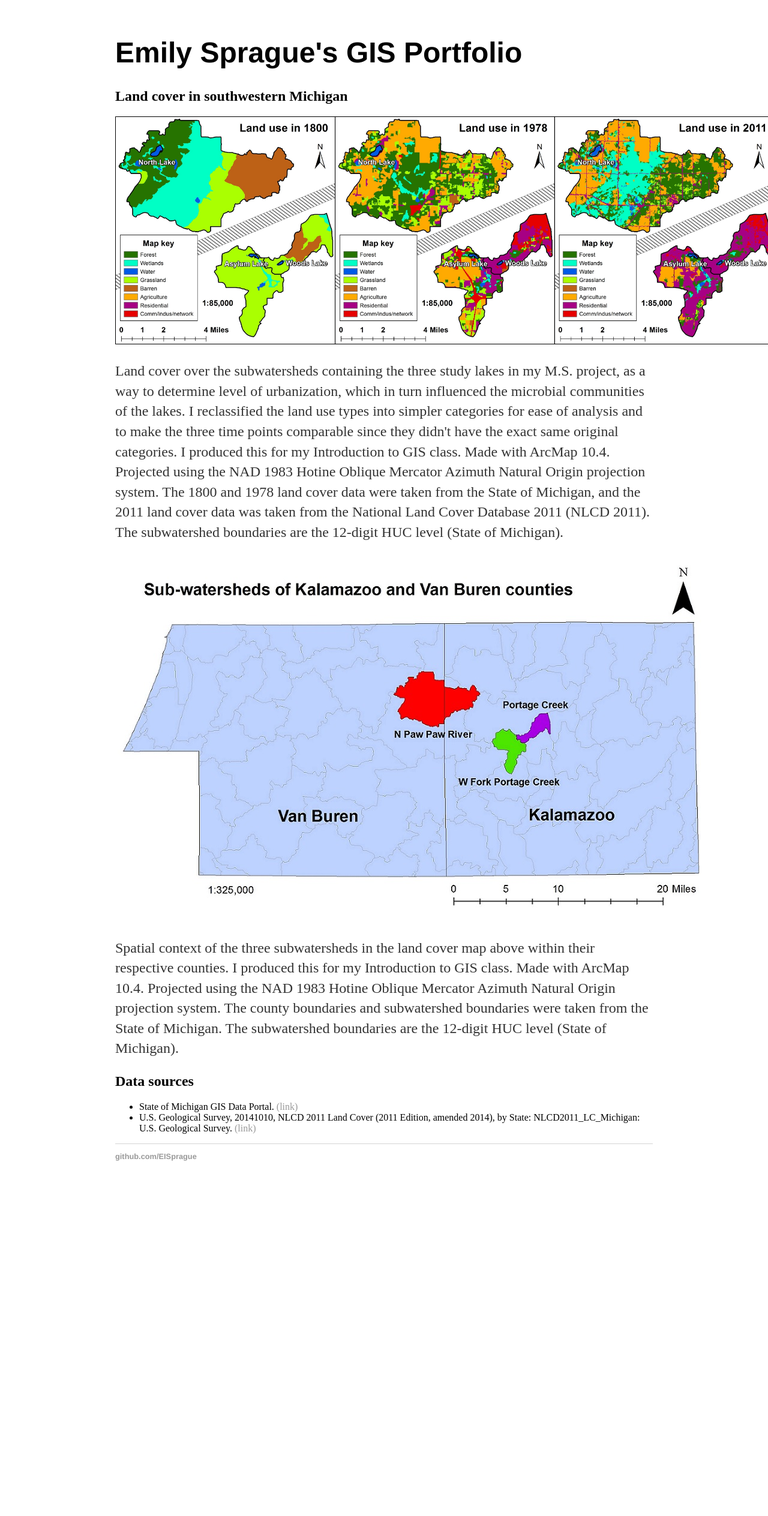
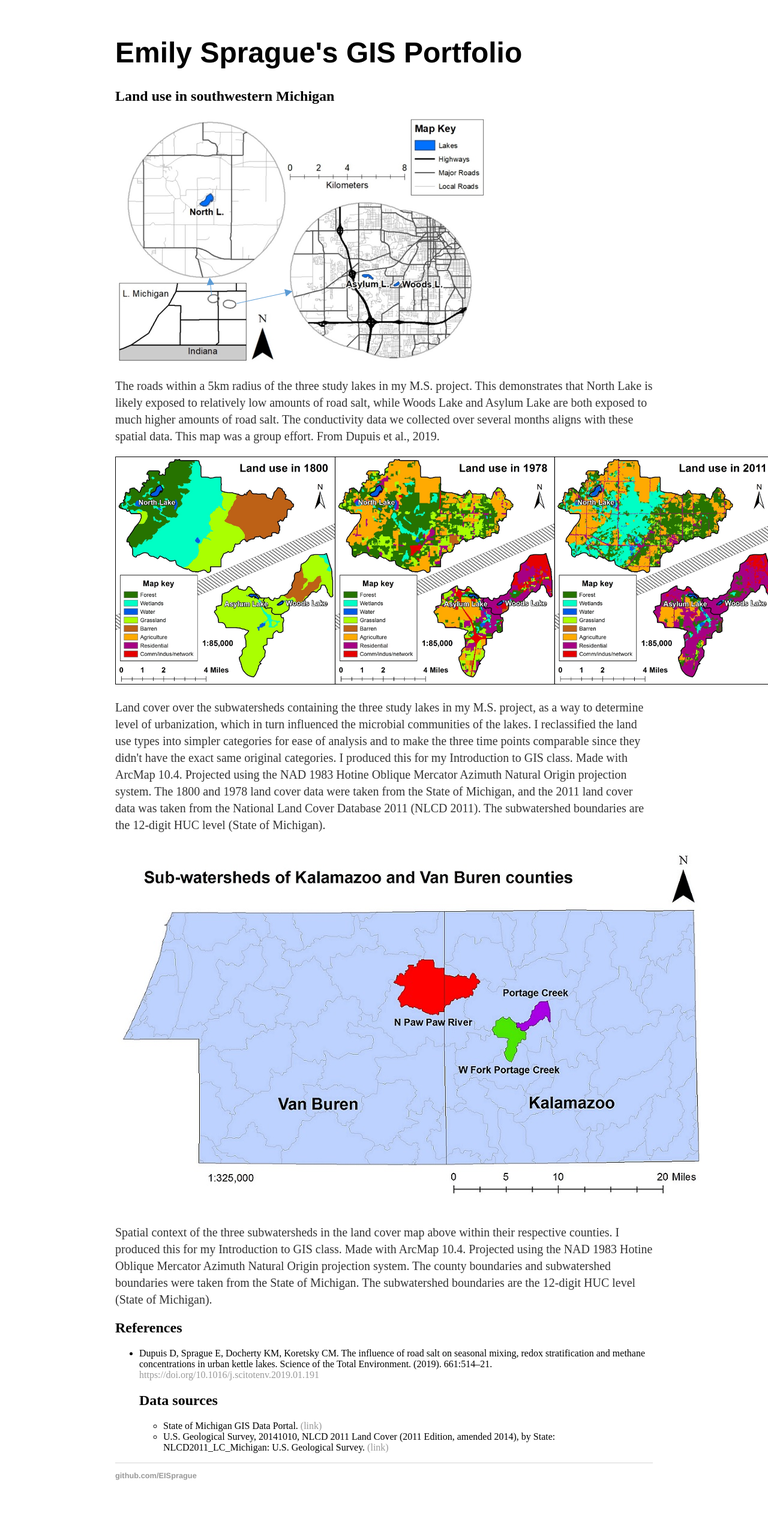
Before and after one commit to EISprague/EISprague.github.io, a Jekyll site: the page built from index.html, in a window 1280 px wide. Shown: the whole page at 60% size. Built offline with Jekyll 4.4.1, drawn with Linux system fonts in a browser that asks for light colours; before the commit the page ends 1995 px from its top, so only the background shows below that.

Commit message:
Un-commenting the Dupuis map

```diff
--- a/css/main.css
+++ b/css/main.css
@@ -24,7 +24,7 @@ h1 {
     font-family:'Helvetica', 'Arial', 'Sans-Serif';
 }
 p {
-    font-size: 1.5em;
+    font-size: 1.25em;
     line-height: 1.4em;
     color: #333;
 }
--- a/index.html
+++ b/index.html
@@ -4,8 +4,12 @@ title: Emily Sprague's Portfolio
 ---
 <div class="blurb">
 	<h1>Emily Sprague's GIS Portfolio</h1>
-	<h2>Land cover in southwestern Michigan</h2>
-</div>
+	</div>
+<h2>Land use in southwestern Michigan</h2>
+<div class="map with caption">
+	<img src="./maps/Road boundaries.png" alt="Roads 5km buffer" width=618>
+	<p>The roads within a 5km radius of the three study lakes in my M.S. project. This demonstrates that North Lake is likely exposed to relatively low amounts of road salt, while Woods Lake and Asylum Lake are both exposed to much higher amounts of road salt. The conductivity data we collected over several months aligns with these spatial data. This map was a group effort. From Dupuis et al., 2019.</p>
+	</div>
 <div class="map with caption">
 	<img src="./maps/Land use 3 time points.png" alt="Land cover watershed map" width=1100>
 	<p>Land cover over the subwatersheds containing the three study lakes in my M.S. project, as a way to determine level of urbanization, which in turn influenced the microbial communities of the lakes. I reclassified the land use types into simpler categories for ease of analysis and to make the three time points comparable since they didn't have the exact same original categories. I produced this for my Introduction to GIS class. Made with ArcMap 10.4. Projected using the NAD 1983 Hotine Oblique Mercator Azimuth Natural Origin projection system. The 1800 and 1978 land cover data were taken from the State of Michigan, and the 2011 land cover data was taken from the National Land Cover Database 2011 (NLCD 2011). The subwatershed boundaries are the 12-digit HUC level (State of Michigan).</p>
@@ -14,14 +18,10 @@ title: Emily Sprague's Portfolio
 	<img src="./maps/Both counties.jpg" alt="Watersheds in counties" width=1000>
 	<p>Spatial context of the three subwatersheds in the land cover map above within their respective counties. I produced this for my Introduction to GIS class. Made with ArcMap 10.4. Projected using the NAD 1983 Hotine Oblique Mercator Azimuth Natural Origin projection system. The county boundaries and subwatershed boundaries were taken from the State of Michigan. The subwatershed boundaries are the 12-digit HUC level (State of Michigan).</p>
 </div>
-<!--<div class="map with caption">
-	<img src="./maps/Road boundaries.png" alt="Roads 5km buffer" width=618>
-	<p>The roads within a 5km radius of the three study lakes in my M.S. project. This demonstrates that North Lake is likely exposed to relatively low amounts of road salt, while Woods Lake and Asylum Lake are both exposed to much higher amounts of road salt. This map was a group effort. From Dupuis et al., 2019.</p>
-</div>-->
 <div class="references">
-	<!--<h2>References</h2>
+	<h2>References</h2>
 	<ul>
-		<li>Dupuis D, Sprague E, Docherty KM, Koretsky CM. The influence of road salt on seasonal mixing, redox stratification and methane concentrations in urban kettle lakes. Science of the Total Environment. (2019). 661:514–21. <a href="https://doi.org/10.1016/j.scitotenv.2019.01.191">https://doi.org/10.1016/j.scitotenv.2019.01.191</a></li>-->
+		<li>Dupuis D, Sprague E, Docherty KM, Koretsky CM. The influence of road salt on seasonal mixing, redox stratification and methane concentrations in urban kettle lakes. Science of the Total Environment. (2019). 661:514–21. <a href="https://doi.org/10.1016/j.scitotenv.2019.01.191">https://doi.org/10.1016/j.scitotenv.2019.01.191</a></li>
 	<h2>Data sources</h2>
 	<ul>
 		<li>State of Michigan GIS Data Portal. <a href="http://gis-michigan.opendata.arcgis.com/">(link)</a></li>
```
